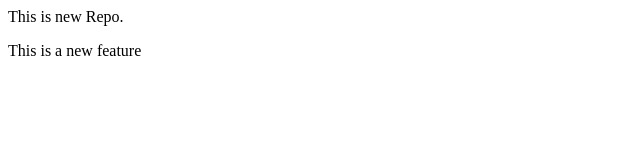
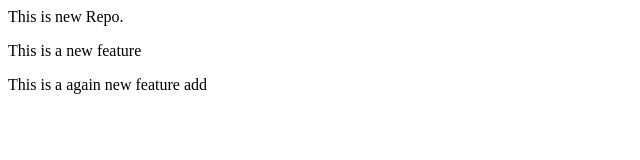
Before and after one commit to Neelam-Sarathe/LocalRepo, a plain HTML site: page index.html in a window 1280 px wide. Shown: the whole page, without its empty margins (0-640 px from the left). Drawn offline with Linux system fonts and the light colour scheme.

Commit message:
Add new feature

```diff
--- a/index.html
+++ b/index.html
@@ -1,2 +1,3 @@
 <p>This is new Repo.</p>
 <p>This is a new feature</p>
+<p>This is a again new feature add</p>
```
